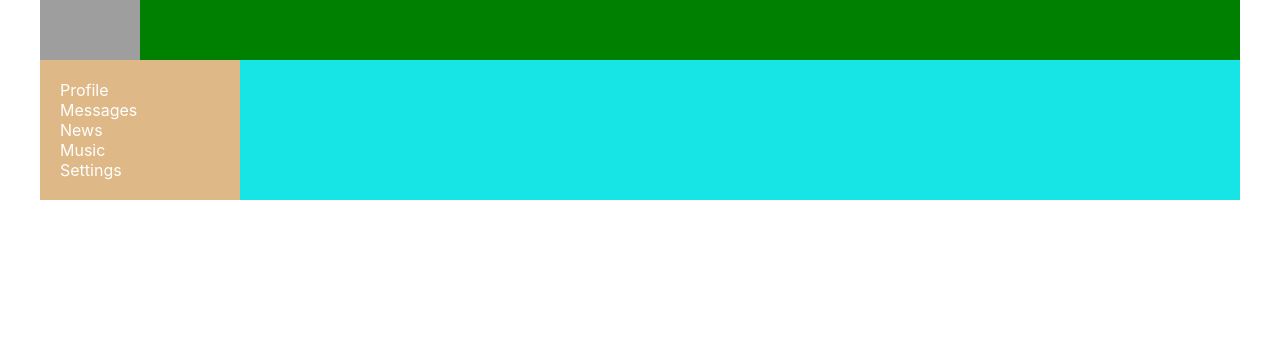
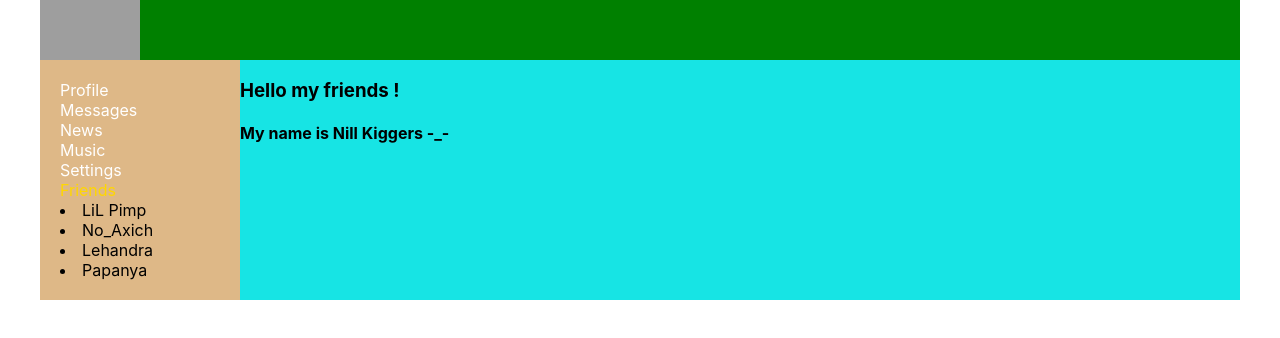
Before and after one commit to Mikhail4ch/react-practicing, a React (Create React App) app: page /Friends in a window 1280 px wide. Shown: the top 338 px of the page. Built offline with nearby package versions, Linux system fonts and the light colour scheme; grey boxes are pictures that could not be loaded.

Commit message:
Add post to the profile feed

```diff
--- a/src/App.js
+++ b/src/App.js
@@ -6,25 +6,25 @@ import Dialogs from './components/Dialogs/Dialogs';
 import Music from './components/Music/Music';
 import News from './components/News/News';
 import Settings from './components/Settings/Settings';
-import { BrowserRouter, Route, Routes } from "react-router-dom";
+import Friends from './components/Friends/Friends';
+import { Route, Routes } from "react-router-dom";
 
-const App = ({appState}) => {
+const App = ({appState, addPost}) => {
   return (
-    <BrowserRouter>
       <div className='app-wrapper'>
         <Header />
-        <Navbar />
+        <Navbar friendsData = {appState.sidebar.friends}/>
         <div class='app-wrapper-content'>
           <Routes>
             <Route path='/dialogs' element={<Dialogs dialogsData = {appState.dialog.dialogs} messagesData = {appState.dialog.messages}/>} />
-            <Route path='/profile' element={<Profile postData = {appState.profile.posts}/>} />
+            <Route path='/profile' element={<Profile postData = {appState.profile.posts} addPost = {addPost}/>} />
             <Route path='/Music' element={<Music />} />
             <Route path='/News' element={<News />} />
             <Route path='/Settings' element={<Settings />} />
+            <Route path='/Friends' element={<Friends />} />
           </Routes>
         </div>
       </div>
-    </BrowserRouter>
   );
 }
 
--- a/src/components/Dialogs/Dialogs.jsx
+++ b/src/components/Dialogs/Dialogs.jsx
@@ -1,17 +1,23 @@
+import React from 'react';
 import styles from './Dialogs.module.css';
 import DialogItem from './DialogItem/DialogItem';
 import Message from './Message/Message';
 
 
-const Dialogs = ({dialogsData, messagesData}) => {
-
-
+const Dialogs = ({ dialogsData, messagesData }) => {
 
     let dialogsElements = dialogsData
         .map(dialog => <DialogItem name={dialog.name} id={dialog.id} />)
 
     let messagesElements = messagesData
         .map(message => <Message message={message.message} id={message.id} />)
+
+    let newMessageElement = React.createRef();
+
+    let addMessage = () => {
+        let text = newMessageElement.current.value
+        alert(text)
+    }
 
     return (
         <>
@@ -32,6 +38,11 @@ const Dialogs = ({dialogsData, messagesData}) => {
                     <Message message={ messageData[2].message} id={ messageData[2].id} />
                     <Message message={ messageData[3].message} id={ messageData[3].id}/>
                     <Message message={ messageData[4].message} id={ messageData[4].id} />*/}
+                    <textarea ref={newMessageElement}></textarea>
+                    <div>
+                        <button onClick={addMessage}> Write message </button>
+                        <button> Remove </button>
+                    </div>
                 </div>
             </div>
         </>
--- /dev/null
+++ b/src/components/Friends/Friend/Friend.jsx
@@ -0,0 +1,10 @@
+
+const Friend = ({ friend }) => {
+    return <div >
+
+          <li> {friend} </li>
+
+    </div>
+}
+
+export default Friend
--- /dev/null
+++ b/src/components/Friends/Friends.jsx
@@ -0,0 +1,12 @@
+
+
+const Friends = () => {
+    return (
+        <div>
+           <h3> Hello my friends ! </h3>
+           <h4> My name is Nill Kiggers -_-</h4>
+        </div>
+    )
+    }
+
+    export default Friends
--- a/src/components/Navbar/Navbar.jsx
+++ b/src/components/Navbar/Navbar.jsx
@@ -1,7 +1,12 @@
 import { NavLink } from 'react-router-dom';
-import styles from './Navbar.module.css'
+import styles from './Navbar.module.css';
+import Friend from '../Friends/Friend/Friend';
 
-const Navbar = () => {
+const Navbar = ({friendsData}) => {
+
+    let friendsElements = friendsData
+    .map(friend => <Friend friend={friend.name} id={friend.id} />)
+
     return <nav className={styles.nav}>
         <div className={styles.item}>
             <NavLink to="/profile" className={({ isActive }) => (isActive ? styles.activeLink : styles.item)}>Profile</NavLink>
@@ -18,6 +23,12 @@ const Navbar = () => {
         <div className={styles.item}>
             <NavLink to="/Settings" className={({ isActive }) => (isActive ? styles.activeLink : styles.item)}> Settings</NavLink>
         </div>
+        <div className={styles.item}>
+            <NavLink to="/Friends" className={({ isActive }) => (isActive ? styles.activeLink : styles.item)}> Friends</NavLink>
+        </div>
+        <div className={styles.item}>
+            {friendsElements}
+        </div>
     </nav>
 }
 
--- a/src/components/Profile/MyPosts/MyPosts.jsx
+++ b/src/components/Profile/MyPosts/MyPosts.jsx
@@ -1,10 +1,19 @@
+import React from 'react';
 import styles from './MyPosts.module.css'
 import Post from './Post/Post';
 
-const MyPosts = ({postData}) => {
+const MyPosts = ({postData, addPost}) => {
 
   let postElements = postData
   .map(post => <Post message={post.message} like={post.like} id={post.id} />)
+
+  let newPostElement = React.createRef();
+
+  let newPost = () => {
+    let postMessage = newPostElement.current.value
+    addPost(postMessage)
+    newPostElement.current.value = '';
+  }
 
   return (
 
@@ -12,10 +21,10 @@ const MyPosts = ({postData}) => {
       <h2>My posts</h2>
       <div>
         <div>
-          <textarea></textarea>
+          <textarea ref={newPostElement}></textarea>
         </div>
         <div>
-          <button> Add post </button>
+          <button onClick={newPost}> Add post </button>
           <button> Remove </button>
         </div>
       </div>
--- a/src/components/Profile/Profile.jsx
+++ b/src/components/Profile/Profile.jsx
@@ -1,11 +1,11 @@
 import MyPosts from './MyPosts/MyPosts';
 import ProfileInfo from './ProfileInfo/ProfileInfo';
 
-const Profile = ({postData}) => {
+const Profile = ({postData, addPost}) => {
 
   return <div>
     <ProfileInfo />
-    <MyPosts postData = {postData}/>
+    <MyPosts postData = {postData} addPost = {addPost}/>
   </div>
 }
 
--- a/src/index.js
+++ b/src/index.js
@@ -1,18 +1,5 @@
-import React from 'react';
-import ReactDOM from 'react-dom/client';
-import './index.css';
-import App from './App';
-import reportWebVitals from './reportWebVitals';
+
 import state from './redux/state';
+import { rerenderEntireTree } from './render';
 
-const root = ReactDOM.createRoot(document.getElementById('root'));
-root.render(
-  <React.StrictMode>
-    <App appState = {state} />
-  </React.StrictMode>
-);
-
-// If you want to start measuring performance in your app, pass a function
-// to log results (for example: reportWebVitals(console.log))
-// or send to an analytics endpoint. Learn more: https://bit.ly/CRA-vitals
-reportWebVitals();
+rerenderEntireTree(state);
--- a/src/redux/state.js
+++ b/src/redux/state.js
@@ -1,3 +1,4 @@
+import { rerenderEntireTree } from "../render";
 
 let state = {
     profile: {
@@ -25,7 +26,25 @@ let state = {
             { id: 5, name: 'Tankist' },
             { id: 6, name: 'Metallist' }
         ]
+    },
+    sidebar: {
+        friends: [
+            { id: 1, name: 'LiL Pimp' },
+            { id: 2, name: 'No_Axich' },
+            { id: 3, name: 'Lehandra' },
+            { id: 4, name: 'Papanya' },
+        ]
     }
 }
 
+export let addPost = (postMessage) => {
+    let newPost = {
+        id: 5,
+        message: postMessage,
+        like: 0
+    };
+    state.profile.posts.push(newPost);
+    rerenderEntireTree(state)
+}
+
 export default state;
--- /dev/null
+++ b/src/render.js
@@ -0,0 +1,18 @@
+import React from 'react';
+import ReactDOM from 'react-dom/client';
+import './index.css';
+import App from './App';
+import {addPost} from './redux/state';
+import { BrowserRouter } from "react-router-dom";
+
+export let rerenderEntireTree = (state) => {
+
+const root = ReactDOM.createRoot(document.getElementById('root'));
+root.render(
+  <React.StrictMode>
+    <BrowserRouter>
+      <App appState={state} addPost={addPost}/>
+    </BrowserRouter>
+  </React.StrictMode>
+);
+}
```
Also changed, not shown: src/components/Friends/Friends.module.css (added).
